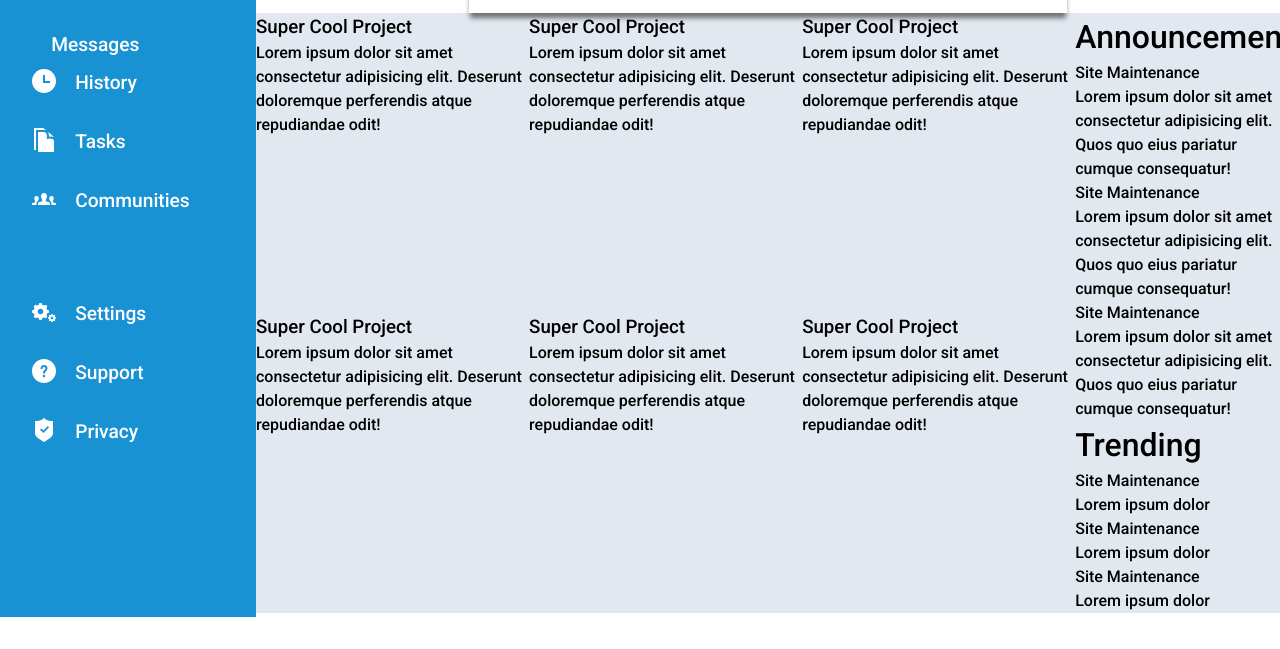
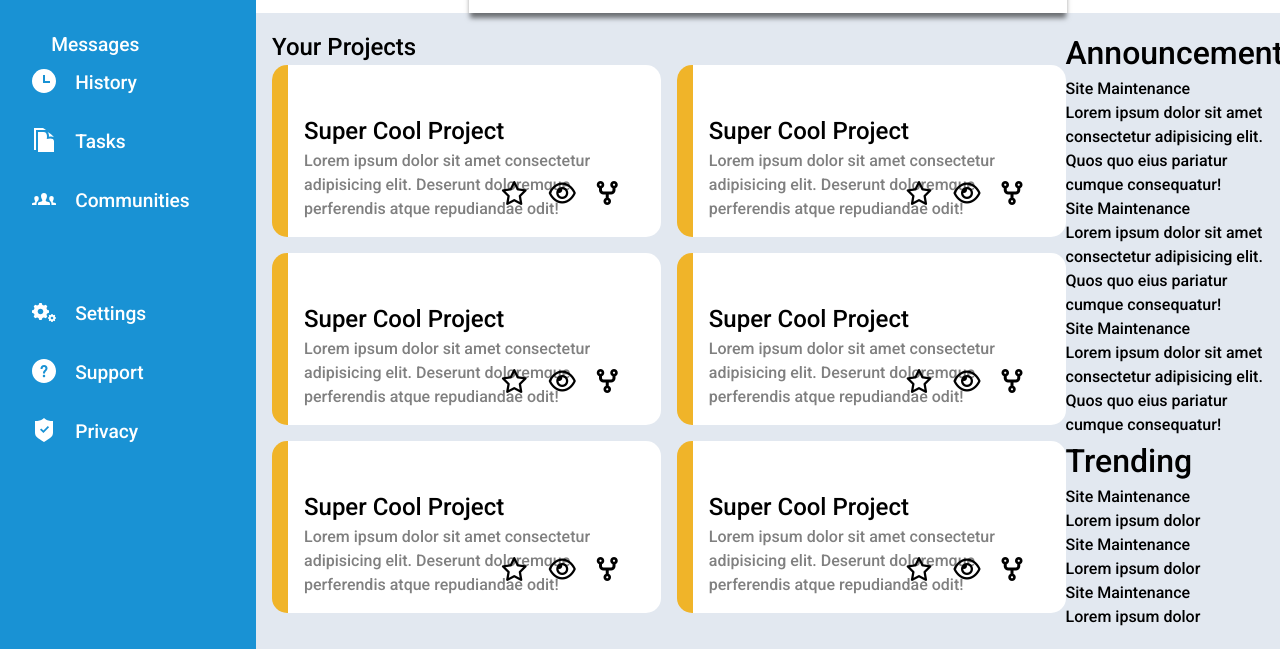
Before and after one commit to Parzivalcen/dashboard_project, a plain HTML site: page index.html in a window 1280 px wide. Shown: the part 183-832 px from the top of the page. Before the commit the page ends 800 px from the top, so only its background shows below. Drawn offline with Linux system fonts and the light colour scheme.

Commit message:
project card looking fine

```diff
--- a/index.html
+++ b/index.html
@@ -102,6 +102,8 @@
           <!-- Main content -->
           <div class="main-content">
             <!-- PROJECTS -->
+            <div>
+              <h2>Your Projects</h2>
               <div class="projects">
                 <div class="project-card">
                   <h3>super cool project</h3>
@@ -109,7 +111,11 @@
                     Lorem ipsum dolor sit amet consectetur adipisicing elit.
                     Deserunt doloremque perferendis atque repudiandae odit!
                   </p>
-                <div class="icons"></div>
+                  <div class="icons">
+                    <i class="fa-regular fa-star"></i
+                    ><i class="fa-regular fa-eye"></i
+                    ><i class="fa-solid fa-code-fork"></i>
+                  </div>
                 </div>
                 <div class="project-card">
                   <h3>super cool project</h3>
@@ -117,7 +123,11 @@
                     Lorem ipsum dolor sit amet consectetur adipisicing elit.
                     Deserunt doloremque perferendis atque repudiandae odit!
                   </p>
-                <div class="icons"></div>
+                  <div class="icons">
+                    <i class="fa-regular fa-star"></i
+                    ><i class="fa-regular fa-eye"></i
+                    ><i class="fa-solid fa-code-fork"></i>
+                  </div>
                 </div>
                 <div class="project-card">
                   <h3>super cool project</h3>
@@ -125,7 +135,11 @@
                     Lorem ipsum dolor sit amet consectetur adipisicing elit.
                     Deserunt doloremque perferendis atque repudiandae odit!
                   </p>
-                <div class="icons"></div>
+                  <div class="icons">
+                    <i class="fa-regular fa-star"></i
+                    ><i class="fa-regular fa-eye"></i
+                    ><i class="fa-solid fa-code-fork"></i>
+                  </div>
                 </div>
                 <div class="project-card">
                   <h3>super cool project</h3>
@@ -133,7 +147,11 @@
                     Lorem ipsum dolor sit amet consectetur adipisicing elit.
                     Deserunt doloremque perferendis atque repudiandae odit!
                   </p>
-                <div class="icons"></div>
+                  <div class="icons">
+                    <i class="fa-regular fa-star"></i
+                    ><i class="fa-regular fa-eye"></i
+                    ><i class="fa-solid fa-code-fork"></i>
+                  </div>
                 </div>
                 <div class="project-card">
                   <h3>super cool project</h3>
@@ -141,7 +159,11 @@
                     Lorem ipsum dolor sit amet consectetur adipisicing elit.
                     Deserunt doloremque perferendis atque repudiandae odit!
                   </p>
-                <div class="icons"></div>
+                  <div class="icons">
+                    <i class="fa-regular fa-star"></i
+                    ><i class="fa-regular fa-eye"></i
+                    ><i class="fa-solid fa-code-fork"></i>
+                  </div>
                 </div>
                 <div class="project-card">
                   <h3>super cool project</h3>
@@ -149,7 +171,12 @@
                     Lorem ipsum dolor sit amet consectetur adipisicing elit.
                     Deserunt doloremque perferendis atque repudiandae odit!
                   </p>
-                <div class="icons"></div>
+                  <div class="icons">
+                    <i class="fa-regular fa-star"></i
+                    ><i class="fa-regular fa-eye"></i
+                    ><i class="fa-solid fa-code-fork"></i>
+                  </div>
+                </div>
               </div>
             </div>
             <div class="righ-side">
--- a/styles.css
+++ b/styles.css
@@ -209,11 +209,45 @@ HEADER ITEMS
 .main-content{
   display: grid;
   grid-template-columns: 80% 20%;
+  height: calc(100vh - 10.26rem  );
   background-color: #e2e8f0;
+  padding: 1rem;
+
 }
 /* PROJECTS */
 .projects{
   display: grid;
-  grid-template-columns: repeat(3, 1fr);
+  grid-template-columns: repeat(2, 1fr);
+  gap: 1rem;
   grid-auto-flow: row;
+
+  height: calc(100% - 4rem);
 }
+.project-card{
+  background-color: white;
+  padding: 1rem;
+  border-radius: 15px;
+
+  border-left: 1rem solid #f0b429;
+  position: relative;
+}
+.project-card h3{
+  margin-top: 2rem ;
+  font-size:1.5rem;
+  cursor: pointer;
+}
+.project-card p{
+  color: grey;
+}
+.project-card .icons{
+  display: grid;
+  grid-template-columns: repeat(3, 2rem);
+  gap: 1rem;
+  font-size: 1.5rem;
+  position: absolute;
+  bottom: 2rem;
+  right: 2rem;
+}
+.project-card .icons *{
+  cursor: pointer;
+}
```
Lines whose indentation alone changed are shown as unchanged.
